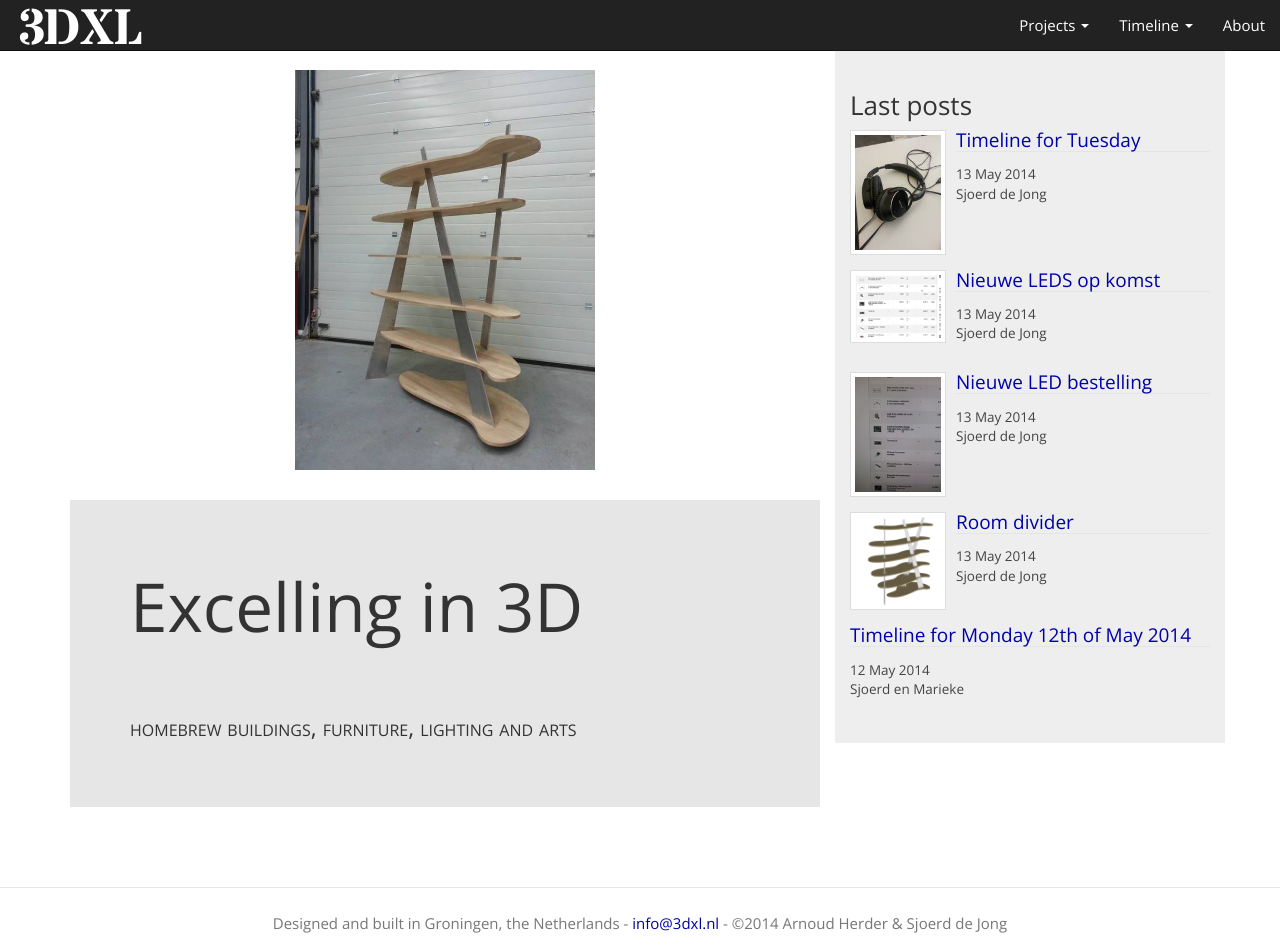
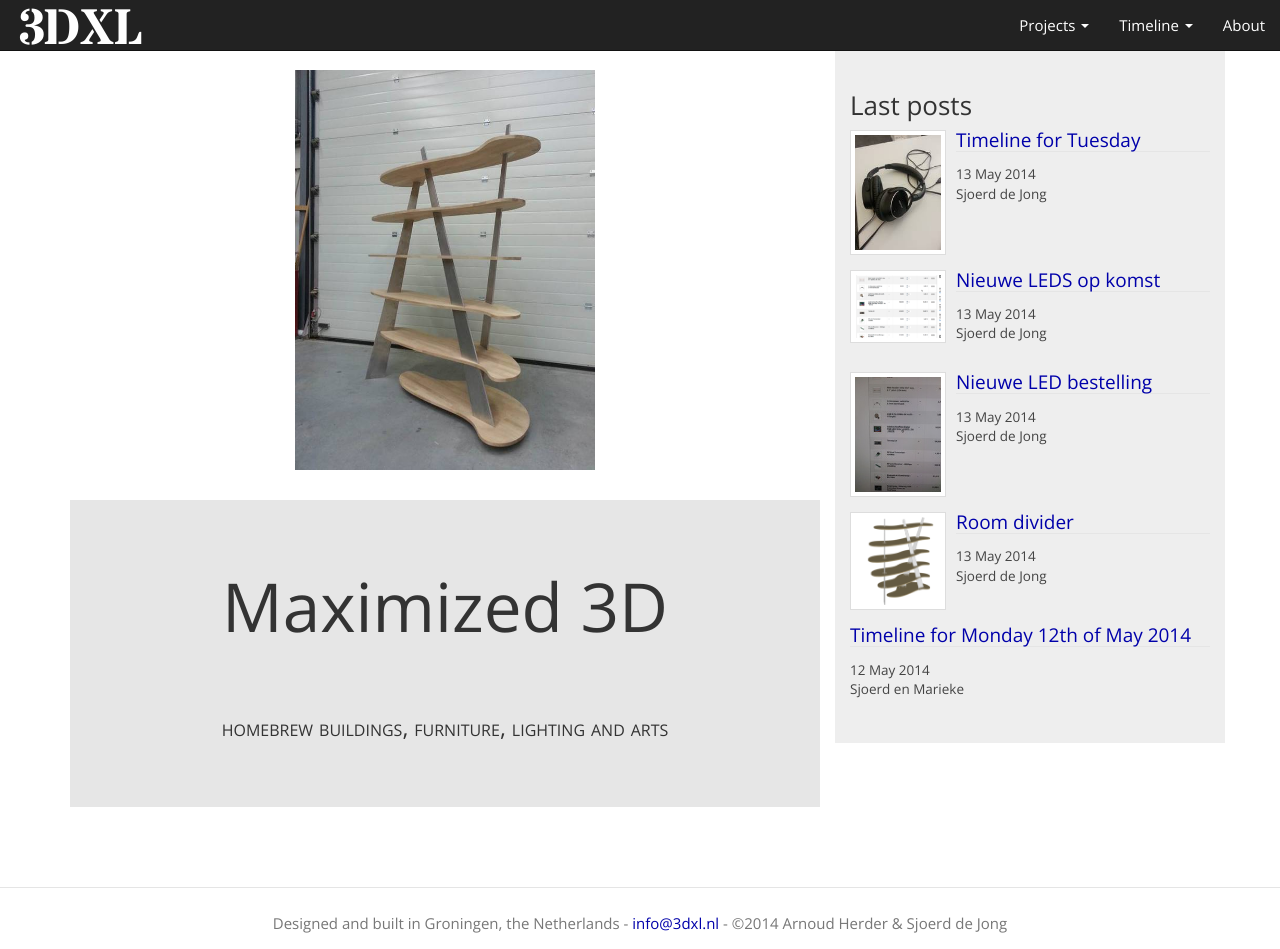
Before and after one commit to 3dxl/3dxl.github.io, a Jekyll site: the page built from index.html, in a window 1280 px wide and 949 px high. Built offline with Jekyll 4.4.1, drawn with Linux system fonts in a browser that asks for light colours; nearby versions of some CDN libraries; Markdown is read by kramdown in place of the engine named in the settings.

```diff
--- a/index.html
+++ b/index.html
@@ -14,7 +14,7 @@
   <div class="slide" style="background-image: url(/photos/IMG_20140420_132724281.jpg);"></div>
 </div>
 
-<div id="home" class="jumbotron">
-  <h1>Excelling in 3D</h1>
-  <p style='font-variant:small-caps;'>homebrew buildings, furniture, lighting and arts</p>
+<div id="home" class="jumbotron" style='text-align: center;'>
+  <h1>Maximized 3D</h1>
+  <p style='font-variant:small-caps'>homebrew buildings, furniture, lighting and arts</p>
 </div>
```
